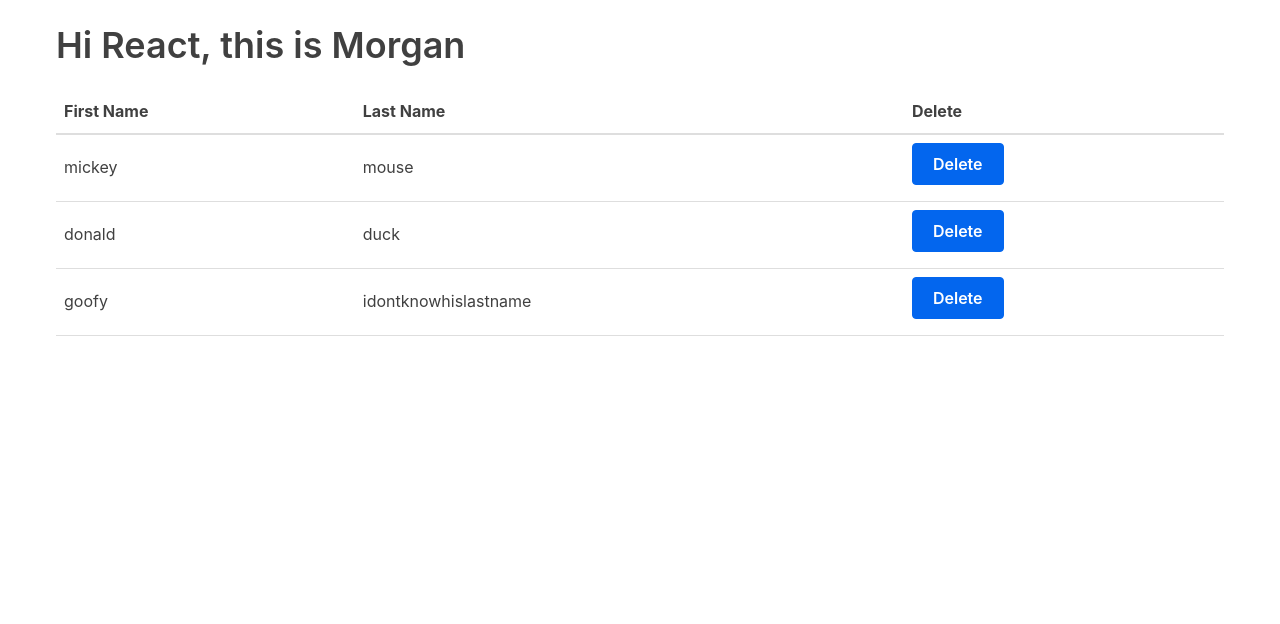
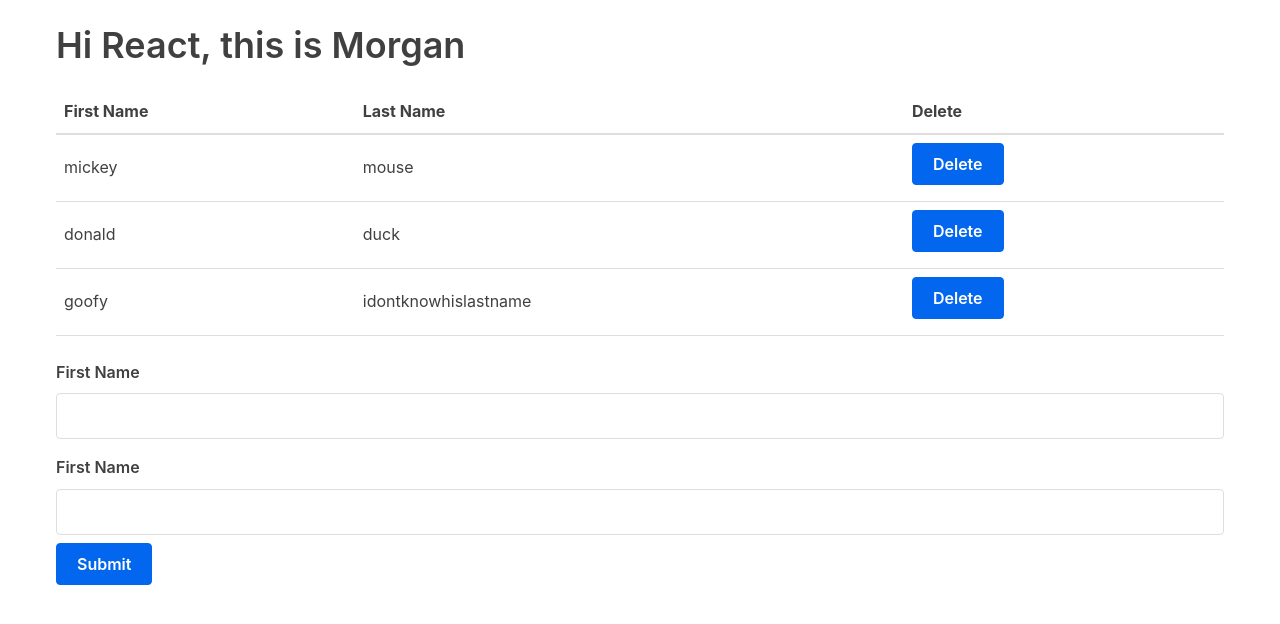
Before and after one commit to mapotofuu/idk-react, a React (Create React App) app: page / in a window 1280 px wide. Shown: the top 624 px of the page. Built offline with nearby package versions, Linux system fonts and the light colour scheme.

Commit message:
form to add data to state

```diff
--- a/src/App.js
+++ b/src/App.js
@@ -1,5 +1,6 @@
 import React, { Component } from 'react';
 import Table from './Table';
+import Form from './Form';
 
 class App extends Component {
   state = {
@@ -27,7 +28,12 @@ class App extends Component {
         return i !== index
       }),
     })
+  }
 
+  handleSubmit = (name) => {
+    this.setState({
+      names: [...this.state.names, name]
+    })
   }
 
   render() {
@@ -37,6 +43,7 @@ class App extends Component {
       <div className="container">
         <h1>Hi React, this is Morgan</h1>
         <Table nameData={names} removeName={this.removeName} />
+        <Form handleSubmit={this.handleSubmit} />
       </div>
     )
   }
--- /dev/null
+++ b/src/Form.js
@@ -0,0 +1,55 @@
+import React, { Component } from 'react';
+
+class Form extends Component {
+  initialState = {
+    firstname: '',
+    lastname: ''
+  }
+
+  state = this.initialState;
+
+  handleChange = (event) => {
+    const { name, value } = event.target;
+
+    this.setState({
+      [name]: value,
+    })
+  }
+
+  submitForm = () => {
+    this.props.handleSubmit(this.state);
+    this.setState(this.initialState);
+  }
+
+  render() {
+    const { firstname, lastname } = this.state;
+
+    return (
+      <form>
+        <label htmlFor="firstname">First Name</label>
+        <input
+          type="text"
+          name="firstname"
+          id="lastname"
+          value={firstname}
+          onChange={this.handleChange}
+        />
+        <label htmlFor="lastname">First Name</label>
+        <input
+          type="text"
+          name="lastname"
+          id="lastname"
+          value={lastname}
+          onChange={this.handleChange}
+        />
+        <input
+          type="button"
+          value="Submit"
+          onClick={this.submitForm}
+        />
+      </form>
+    );
+  }
+}
+
+export default Form;
```
Also changed, not shown: 1 other file (tests, documents, lock files or other folders).
